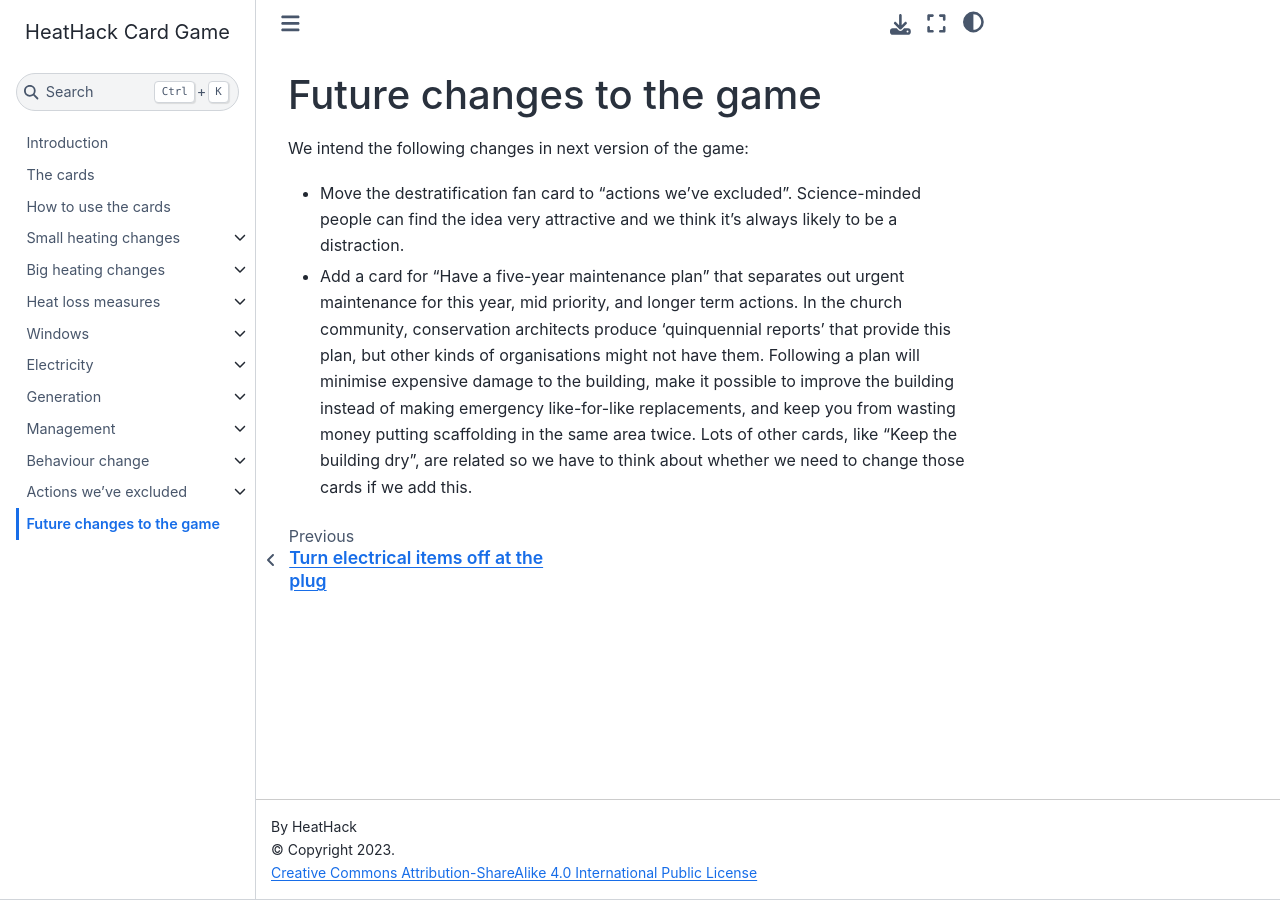
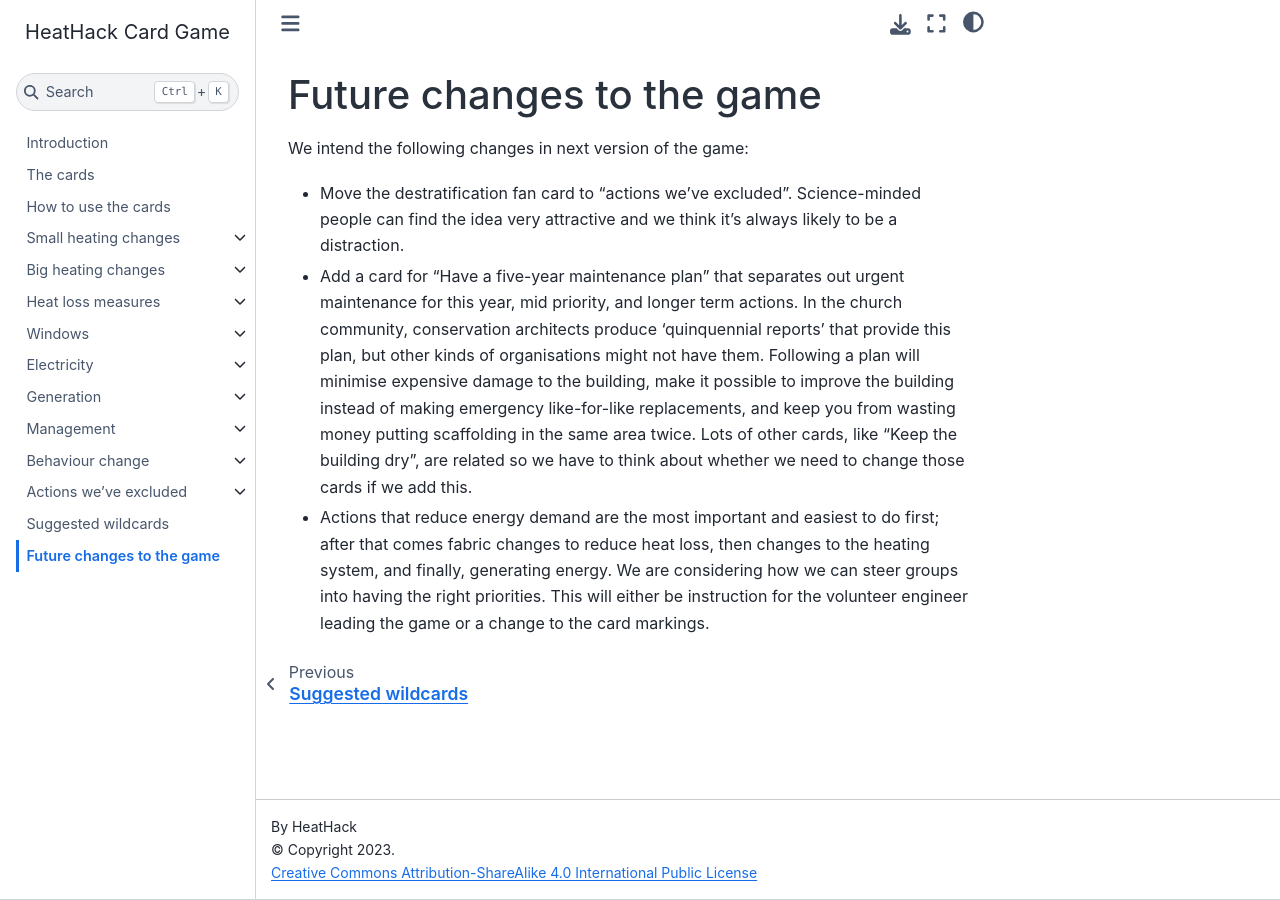
Before and after one commit to JeanCarletta/HeatHack-Card-Game, a Jupyter Book: the page built from future-changes.md, in a window 1280 px wide. Built offline with Jupyter Book 1.0.4 settings and Sphinx 7.4.7 and the Sphinx Book theme 1.1.4, drawn with Linux system fonts in a browser that asks for light colours.

```diff
--- a/_toc.yml
+++ b/_toc.yml
@@ -88,4 +88,6 @@ chapters:
     - file: actions-weve-excluded/solar-panels-for-hot-water
     - file: actions-weve-excluded/turn-electrics-off-at-plug
 
+- file: suggested-wildcards
+
 - file: future-changes
--- a/future-changes.md
+++ b/future-changes.md
@@ -5,3 +5,5 @@ We intend the following changes in next version of the game:
 - Move the destratification fan card to "actions we've excluded".  Science-minded people can find the idea very attractive and we think it's always likely to be a distraction.
 
 - Add a card for "Have a five-year maintenance plan" that separates out urgent maintenance for this year, mid priority, and longer term actions.  In the church community, conservation architects produce 'quinquennial reports' that provide this plan, but other kinds of organisations might not have them.  Following a plan will minimise expensive damage to the building, make it possible to improve the building instead of making emergency like-for-like replacements, and keep you from wasting money putting scaffolding in the same area twice.  Lots of other cards, like "Keep the building dry", are related so we have to think about whether we need to change those cards if we add this.
+
+- Actions that reduce energy demand are the most important and easiest to do first; after that comes fabric changes to reduce heat loss, then changes to the heating system, and finally, generating energy.  We are considering how we can steer groups into having the right priorities.  This will either be instruction for the volunteer engineer leading the game or a change to the card markings.
```
Also changed, not shown: heat-loss-measures/21-close-doors-automatically.md (+2 -0 lines), suggested-wildcards.md (added, +5 -0 lines).
